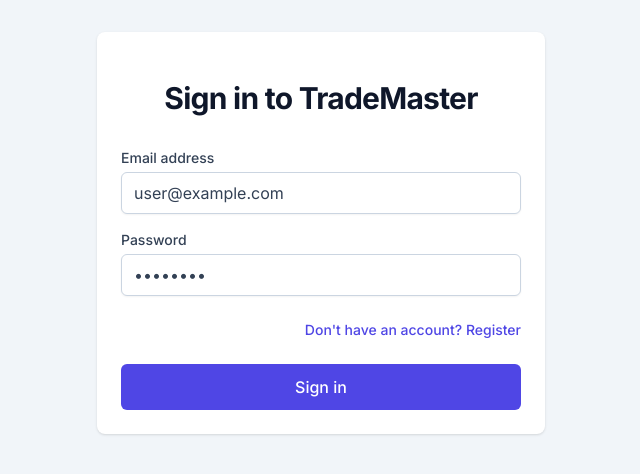
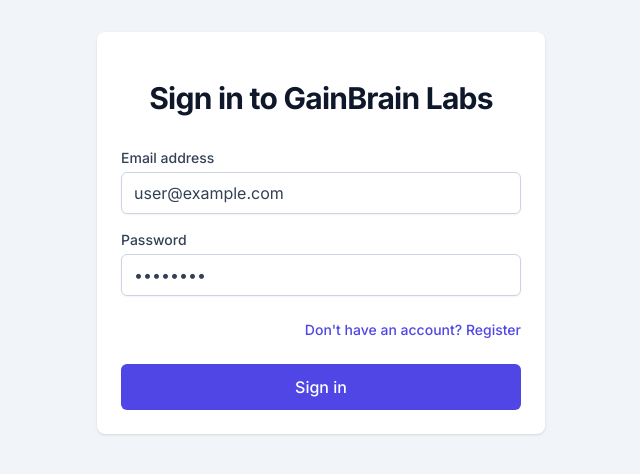
Before and after one commit to GainBrain-Labs/Demo, a plain HTML site: page index.html in a window 1280 px wide. Shown: the whole page, without its empty margins (319-959 px from the left). Drawn offline with nearby package versions, Linux system fonts and the light colour scheme.

Commit message:
name changed

```diff
--- a/index.html
+++ b/index.html
@@ -88,7 +88,7 @@
             <svg class="h-8 w-8 text-indigo-400" xmlns="http://www.w3.org/2000/svg" fill="none" viewBox="0 0 24 24" stroke-width="1.5" stroke="currentColor">
                 <path stroke-linecap="round" stroke-linejoin="round" d="M2.25 18 9 11.25l4.306 4.306a11.95 11.95 0 0 1 5.814-5.518l2.74-1.22m0 0-5.94-2.281m5.94 2.28-2.28 5.941" />
             </svg>
-            <h1 class="text-2xl font-semibold text-white">TradeMaster</h1>
+            <h1 class="text-2xl font-semibold text-white">GainBrain Labs</h1>
         </div>
         <nav class="flex-grow space-y-1">
             <a href="#" class="sidebar-link active" onclick="showView('dashboardView', this)">
@@ -143,7 +143,7 @@
                 <div class="max-w-md w-full space-y-8 card">
                     <div>
                         <h2 class="mt-6 text-center text-3xl font-bold tracking-tight text-slate-900">
-                            Sign in to TradeMaster
+                            Sign in to GainBrain Labs
                         </h2>
                     </div>
                     <form class="mt-8 space-y-6" action="#" method="POST" onsubmit="event.preventDefault(); loginUser();">
```
